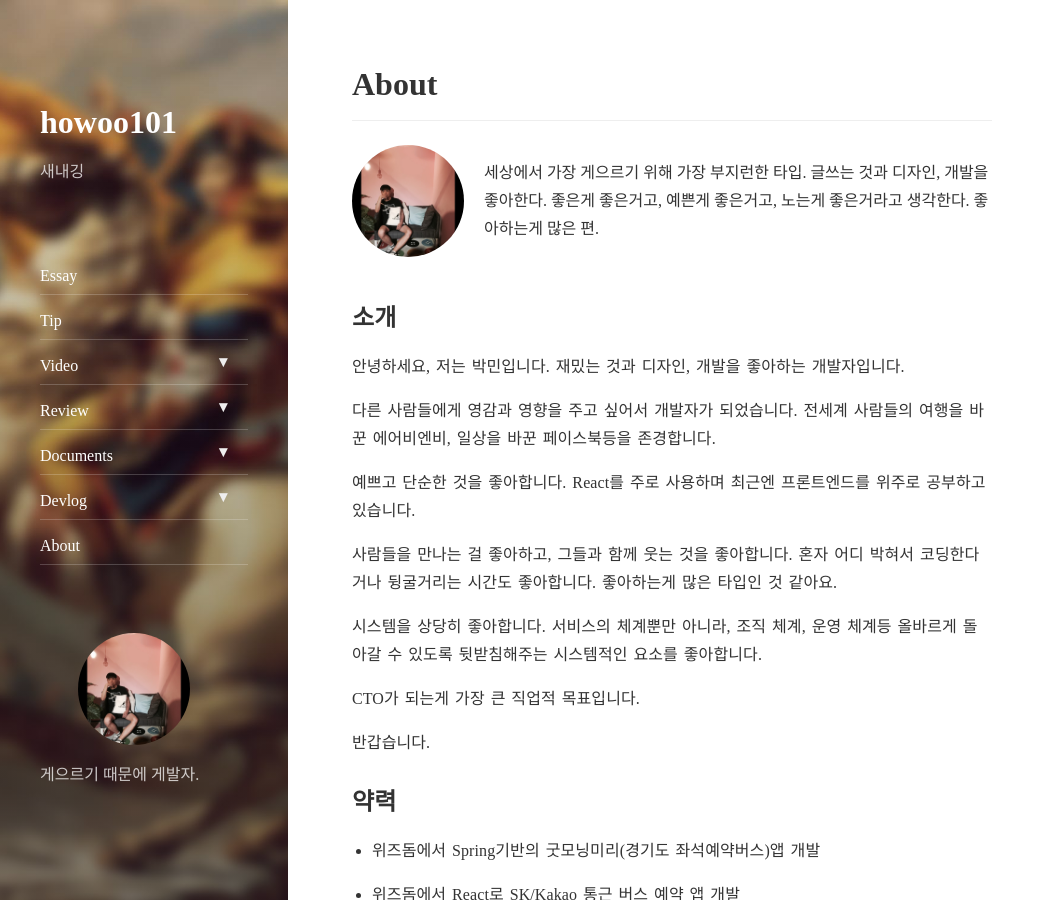
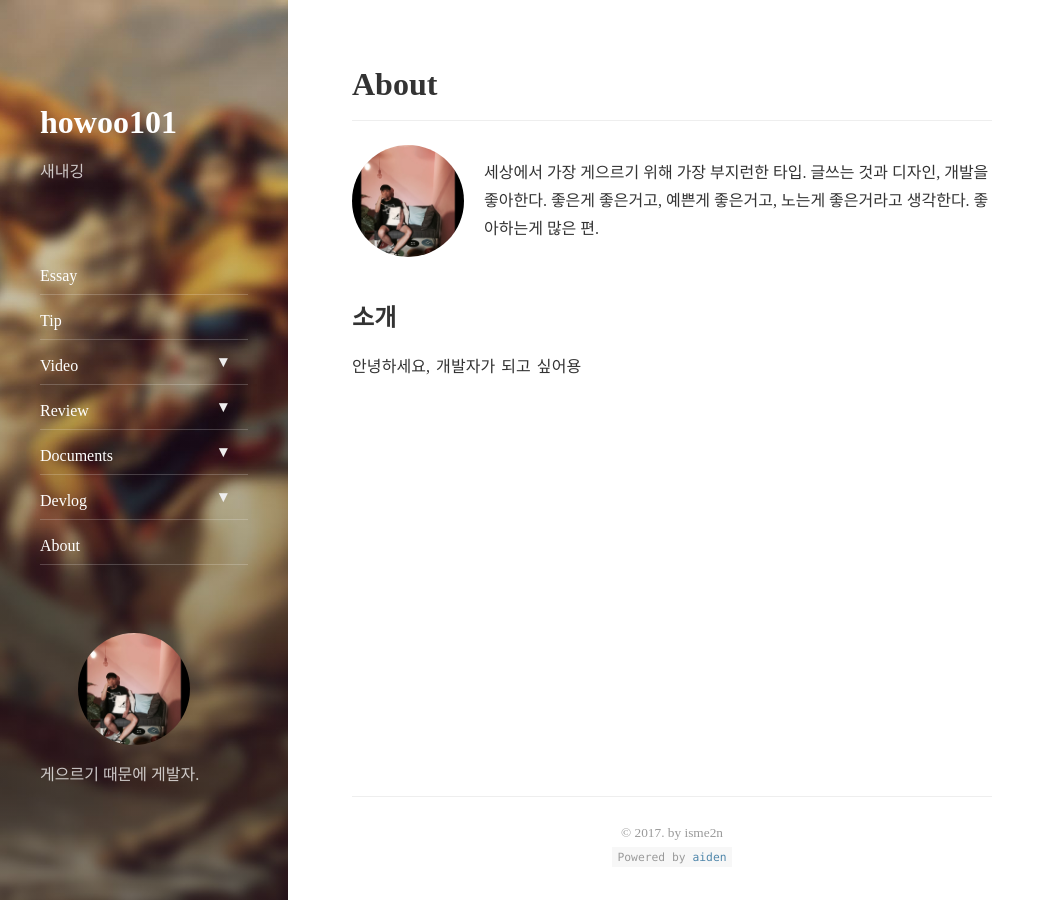
Before and after one commit to howoo101/howoo101.github.io, a Jekyll site: the page built from about.md, in a window 1280 px wide and 900 px high. Shown: the whole window, without its empty margins (0-1055 px from the left). Built offline with Jekyll 4.4.1, drawn with Linux system fonts in a browser that asks for light colours; nearby versions of some CDN libraries; some of the changed text lies outside the part shown.

Commit message:
리드미 변경

```diff
--- a/about.md
+++ b/about.md
@@ -7,58 +7,4 @@ order: 10
 
 ## 소개
 
-안녕하세요, 저는 박민입니다. 재밌는 것과 디자인, 개발을 좋아하는 개발자입니다.
-
-다른 사람들에게 영감과 영향을 주고 싶어서 개발자가 되었습니다. 전세계 사람들의 여행을 바꾼 에어비엔비, 일상을 바꾼 페이스북등을 존경합니다.
-
-예쁘고 단순한 것을 좋아합니다. React를 주로 사용하며 최근엔 프론트엔드를 위주로 공부하고 있습니다.
-
-사람들을 만나는 걸 좋아하고, 그들과 함께 웃는 것을 좋아합니다. 혼자 어디 박혀서 코딩한다거나 뒹굴거리는 시간도 좋아합니다. 좋아하는게 많은 타입인 것 같아요.
-
-시스템을 상당히 좋아합니다. 서비스의 체계뿐만 아니라, 조직 체계, 운영 체계등 올바르게 돌아갈 수 있도록 뒷받침해주는 시스템적인 요소를 좋아합니다.
-
-CTO가 되는게 가장 큰 직업적 목표입니다.
-
-반갑습니다.
-
-## 약력
-
-- 위즈돔에서 Spring기반의 굿모닝미리(경기도 좌석예약버스)앱 개발
-
-- 위즈돔에서 React로 SK/Kakao 통근 버스 예약 앱 개발
-
-- 이해라이프스타일에서 ReactNative로 홈퍼니싱 하이브리드 앱 개발
-
-- 숭실대학교 IT대학 컴퓨터학부 전공
-
-- 숭실대학교 IT대학 학생회장
-
-- 계남초/계남중/계남고 졸업
-
-- 경기도 부천 출생
-
-## 사이드프로젝트
-
-- [react-redux-material-meteor](https://github.com/isme2n/react-redux-material-meteor) - 보일러 플레이트
-
-- [48Wedding](http://48wedding.com) - 웨딩카드 만들기 서비스
-
-- [secretary](https://chrome.google.com/webstore/detail/secretary/bijcgcgbhmeemlnidoigdcnokggknikb?hl=ko) - 기사요약 크롬 확장서비스
-
-- [이미지필터](https://github.com/isme2n/react-image-filter-app) - 캔버스 이미지 필터를 공부하며 만든 샘플 앱
-
-- [유튜브 함께보기](https://youtu.be/7IFEO9D6G4Y) - 유튜브 동영상을 다른사람들과 함께 보며 대화를 나누는 앱
-
-## 발표
-
-- [GDG Summer Party 테크니컬 세션 - 자바스크립트 제대로 알기](https://www.slideshare.net/MinPark48/ss-79004233)
-
-## 강의
-
-- [React로 라이브 컴파일러 만들기](https://www.youtube.com/playlist?list=PLBrx45N7b6tkdisu8ZhKs02tEf5wDuk2W)
-
-## 하고싶은 말
-
-다양한 사이드 프로젝트 제안, 친구 제안, 번개 제안 등등 해주시면 좋아합니다.
-
-행복하세요 오늘도.
+안녕하세요, 개발자가 되고 싶어용
```
